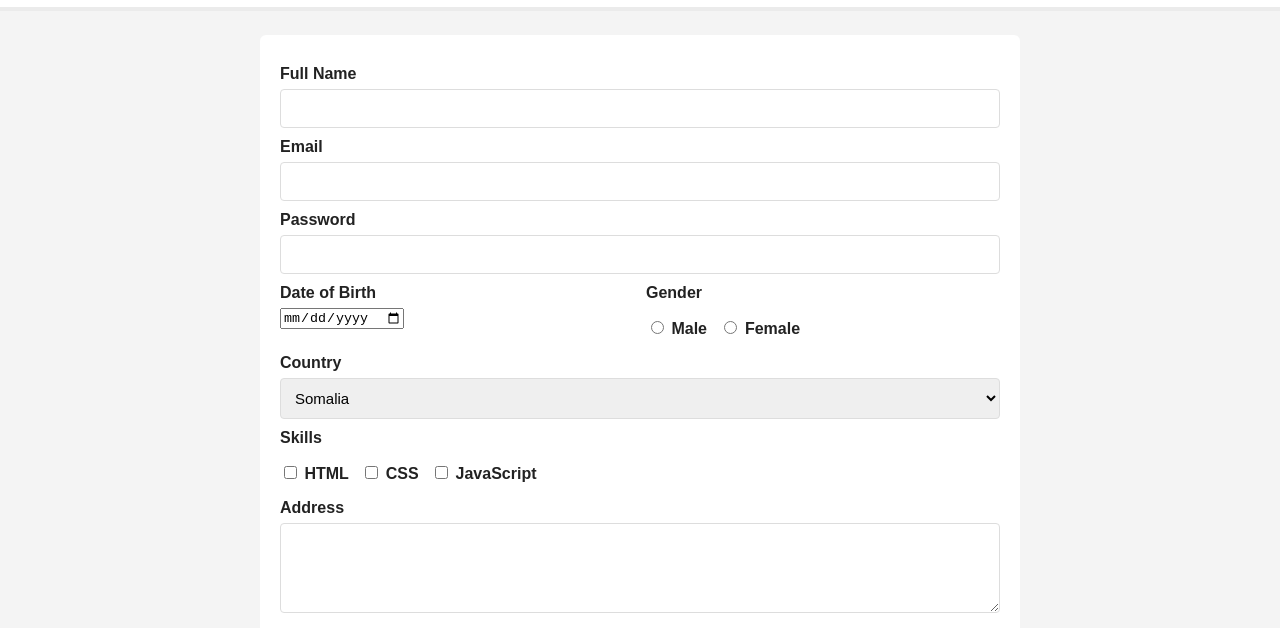
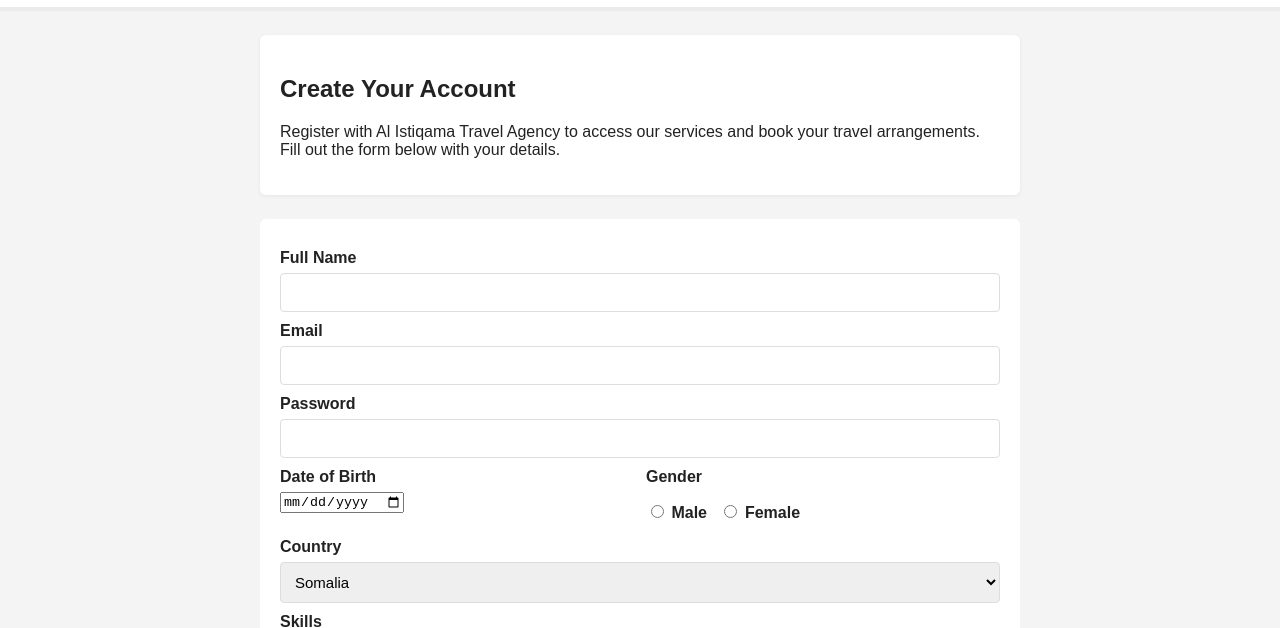
Before and after one commit to sayidlibaax/alistiqama, a plain HTML site: page registration.html in a window 1280 px wide. Shown: the part 167-795 px from the top of the page. Drawn offline with Linux system fonts and the light colour scheme.

Commit message:
Add placeholder sections to registration and contact pages

```diff
--- a/registration.html
+++ b/registration.html
@@ -25,6 +25,10 @@
 </nav>
 
 <div class="container">
+    <div style="background:#fff;padding:20px;border-radius:6px;max-width:760px;margin:0 auto 24px;box-shadow:0 1px 4px rgba(0,0,0,0.06)">
+        <h2>Create Your Account</h2>
+        <p>Register with Al Istiqama Travel Agency to access our services and book your travel arrangements. Fill out the form below with your details.</p>
+    </div>
     <div class="form-container">
         <form>
             <label for="fullname">Full Name</label>
```
Also changed, not shown: contact.html (+4 -0 lines), 1 other file.
